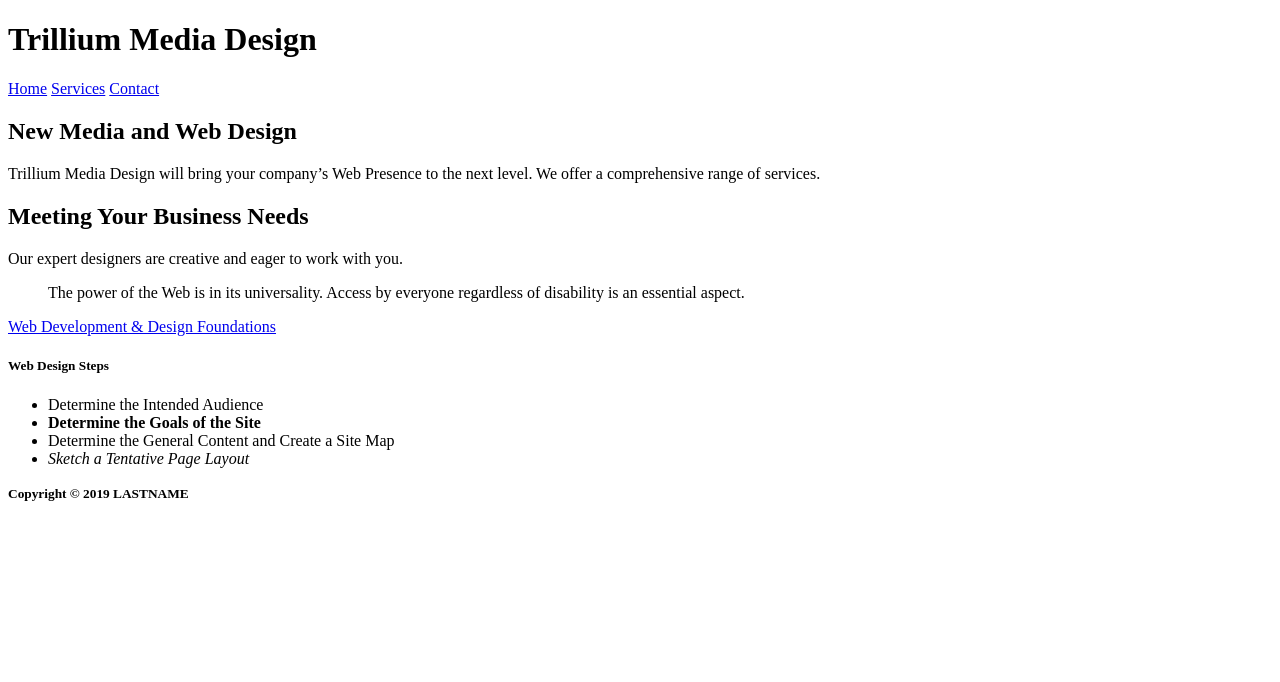
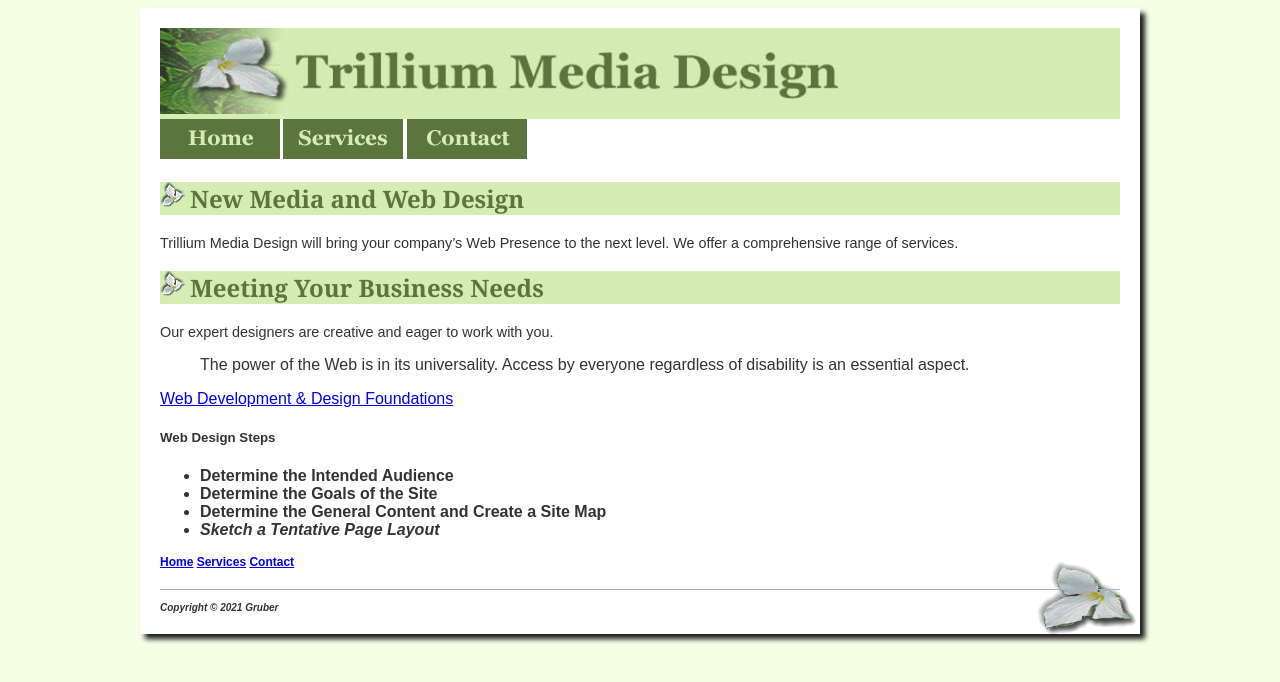
Before and after one commit to 44144-fa21/ch4inclassnotes-JosephGruberNW, a plain HTML site: page index.html in a window 1280 px wide. Drawn offline with Linux system fonts and the light colour scheme.

Commit message:
Chapter 4 InClass Notes
Created code for images and formatting.

```diff
--- a/index.html
+++ b/index.html
@@ -1,19 +1,27 @@
 <!DOCTYPE html>
 <html lang="en">
+
 <head>
-		<title>LASTNAME Chapter 4 InClass Notes</title>
+	<title>Gruber Chapter 4 InClass Notes</title>
 	<meta charset="utf-8">
-	</head>
+	<link rel="icon" href="favicon.ico" type="image/x-con">
+	<link rel="stylesheet" href="style.css" </head>
+
 <body>
-        <!-- Structural Elements - header, nav, main, footer -->
+	<div id="container" <!-- Structural Elements - header, nav, main, footer -->
 		<header>
-            <h1>Trillium Media Design</h1>
+			<!-- Image Map Generated by http://www.image-map.net/ -->
+			<img src="trilliumbanner.jpg" usemap="#image-map">
+
+			<map name="image-map">
+				<area target="" alt="NWMSU" title="NWMSU" href="https://www.nwmissouri.edu" coords="133,85,-1,4" shape="rect">
+			</map>
 		</header>
 		<nav>
 			<!-- Anchor tags - specifies hyperlink reference to a file. Relative Links - link to pages on own site. -->
-            <a href="index.html">Home</a>
-            <a href="services.html">Services</a>
-            <a href="contact.html">Contact</a>
+			<a href="index.html"><img src="home.gif" alt="Home" width="120" height="40"></a>
+			<a href="services.html"><img src="services.gif" alt="Services" width="120" height="40"></a>
+			<a href="contact.html"><img src="contact.gif" alt="Contact" width="120" height="40"></a>
 		</nav>
 		<main>
 			<h2>New Media and Web Design</h2>
@@ -37,9 +45,16 @@
 			</ul>
 
 		</main>
+		<nav>
+			<!-- Anchor tags - specifies hyperlink reference to a file. Relative Links - link to pages on own site. -->
+			<a href="index.html">Home</a>
+			<a href="services.html">Services</a>
+			<a href="contact.html">Contact</a>
+		</nav>
 		<footer>
-            <small><strong>Copyright &copy; 2019 LASTNAME</strong></small>
+			<small><strong>Copyright &copy; 2021 Gruber</strong></small>
 		</footer>
+	</div>
+</body>
 
-    </body>
 </html>
--- /dev/null
+++ b/style.css
@@ -0,0 +1,56 @@
+body {
+  background-color: #F4FFE4;
+  color: #333333;
+  font-family: Arial, Verdana, sans-serif;
+}
+
+header {
+  background-color: #D5EDB3;
+  color: #5C743D;
+  font-family: Georgia, "Times New Roman", serif;
+}
+
+h2 {
+  background-color: #D5EDB3;
+  color: #5C743D;
+  font-family: Georgia, "Times New Roman", serif;
+  background-image: url(trilliumbullet.gif);
+  background-repeat: no-repeat;
+  padding-left: 30px;
+}
+
+p {
+  font-size: .90em;
+}
+
+ul {
+  font-weight: bold;
+}
+
+nav {
+  font-weight: bold;
+  font-size: .75em
+}
+
+footer {
+  font-size: .75em;
+  font-style: italic;
+  border-top: thin solid #AEAED4;
+  padding-top: 10px;
+  margin-top: 20px;
+}
+
+img {
+  border-style: none;
+}
+
+#container {
+  background-color: #FFFFFF;
+  padding: 20px;
+  width: 80%;
+  margin: auto;
+  box-shadow: 5px 5px 5px #1E1E1E;
+  background: url(trilliumfoot.gif) no-repeat bottom right, #FFFFFF;
+  min-width: 800px;
+  max-width: 960px;
+}
```
Also changed, not shown: contact.html (+18 -6 lines), services.html (+18 -6 lines). Lines whose indentation alone changed are shown as unchanged.
